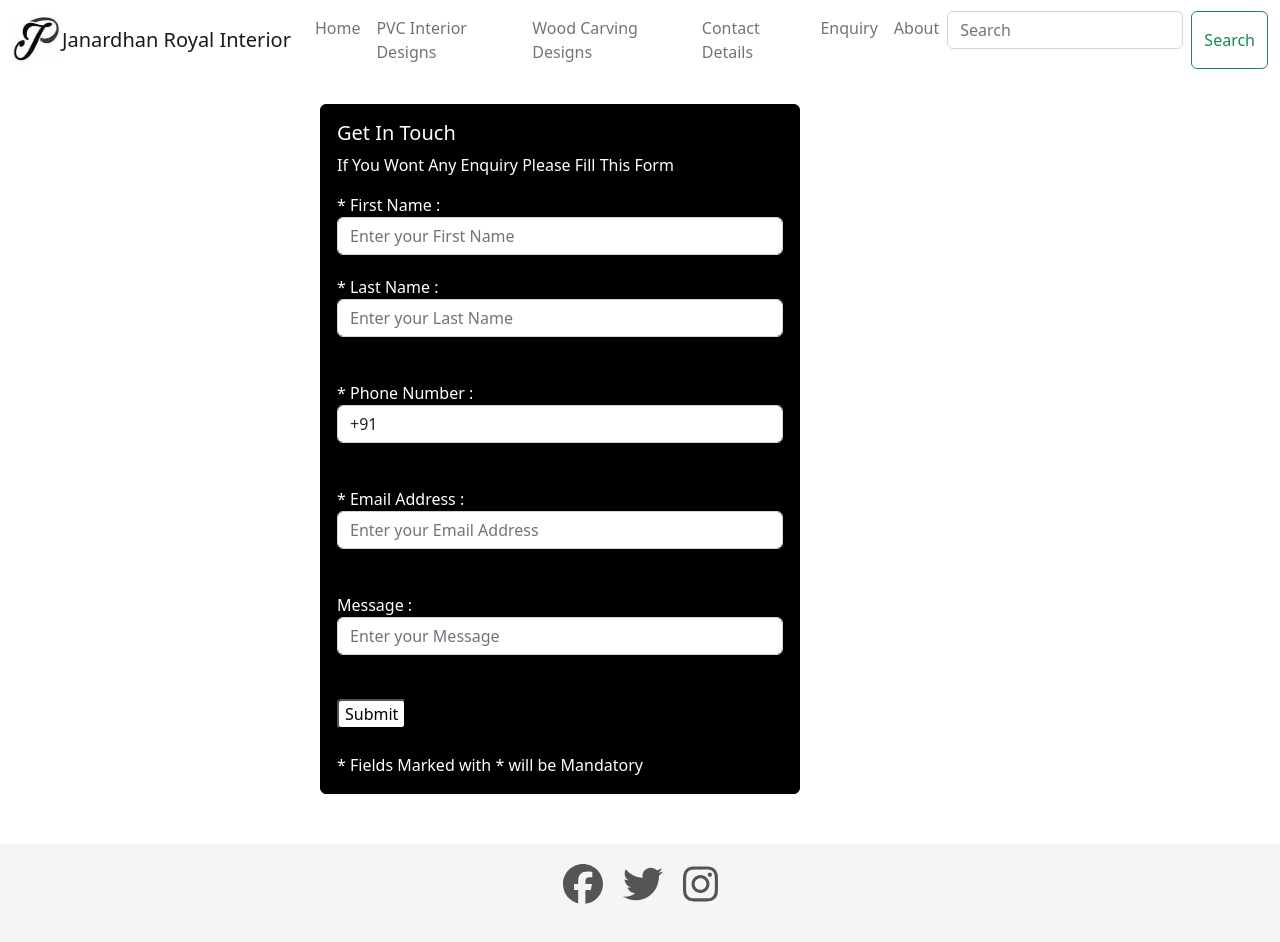
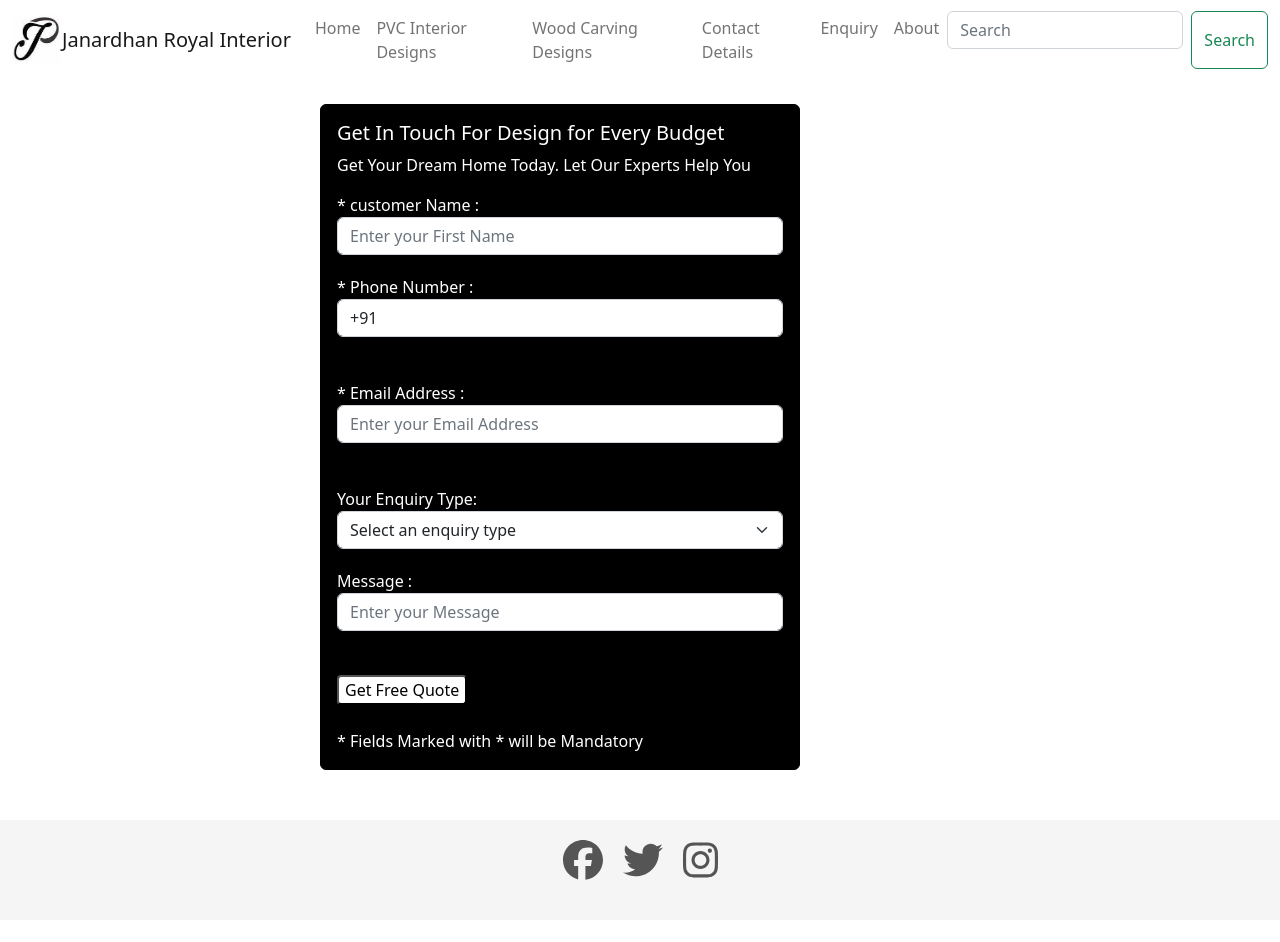
Before and after one commit to Kandunurujanardhan/janardhanRoyalInterior, a React (Create React App) app: page /Enquiry in a window 1280 px wide. After the commit the page ends 920 px from the top, so only its background shows below. Built offline with nearby package versions, Linux system fonts and the light colour scheme.

Commit message:
In enquiry component single select drop down updated

```diff
--- a/src/Components/Enquiry.js
+++ b/src/Components/Enquiry.js
@@ -1,16 +1,12 @@
 import React from "react";
 import { useFormik } from "formik";
-import { Card, Container, Row, Col } from "react-bootstrap";
+import { Card, Container, Row, Col, Form } from "react-bootstrap";
 
 const validate = (values) => {
   const errors = {};
 
   if (!values.firstName) {
     errors.firstName = "Required";
-  }
-
-  if (!values.lastName) {
-    errors.lastName = "Required";
   }
 
   if (!values.phonenumber) {
@@ -29,10 +25,11 @@ const validate = (values) => {
 const Enquiry = () => {
   const formik = useFormik({
     initialValues: {
-      firstName: "",
-      lastName: "",
+      customerName: "",
       phonenumber: "+91 ",
       email: "",
+      enquiryType: "",
+      message: "",
     },
     validate,
     onSubmit: (values) => {
@@ -45,47 +42,38 @@ const Enquiry = () => {
       <Row>
         <Container fluid>
           <Col md={{ span: 3, offset: 3 }}>
-            <Card style={{ width: "30rem" , backgroundColor:"black"}}>
+            <Card style={{ width: "30rem", backgroundColor: "black" }}>
               <Card.Body>
-                <Card.Title style={{ color: "white" }}>Get In Touch</Card.Title>
+                <Card.Title style={{ color: "white" }}>
+                  Get In Touch For Design for Every Budget
+                </Card.Title>
                 <Card.Text style={{ color: "white" }}>
-                  If You Wont Any Enquiry Please Fill This Form
+                  Get Your Dream Home Today. Let Our Experts Help You
                 </Card.Text>
                 <form onSubmit={formik.handleSubmit}>
-                  <div >
-                    <label htmlFor="firstName" style={{ color: "white" }}> * First Name :</label>
+                  <div>
+                    <label htmlFor="customerName" style={{ color: "white" }}>
+                      {" "}
+                      * customer Name :
+                    </label>
                     <input
-                      id="firstName"
-                      name="firstName"
+                      id="customerName"
+                      name="customerName"
                       type="text"
                       className="form-control"
                       placeholder="Enter your First Name"
                       onChange={formik.handleChange}
-                      value={formik.values.firstName}
+                      value={formik.values.customerName}
                     />
-                    {formik.errors.firstName ? (
-                      <div className="error">{formik.errors.firstName}</div>
+                    {formik.errors.customerName ? (
+                      <div className="error">{formik.errors.customerName}</div>
                     ) : null}
                   </div>
-
-                  <div >
-                    <label htmlFor="lastName" style={{ color: "white" }}>* Last Name :</label>
-                    <input
-                      id="lastName"
-                      name="lastName"
-                      type="text"
-                      className="form-control"
-                      placeholder="Enter your Last Name"
-                      onChange={formik.handleChange}
-                      value={formik.values.lastName}
-                    />
-                    {formik.errors.lastName ? (
-                      <div className="error" >{formik.errors.lastName}</div>
-                    ) : null}
-                  </div>
-                  <br />
                   <div>
-                    <lable htmlFor="phonenumber" style={{ color: "white" }}> * Phone Number :</lable>
+                    <lable htmlFor="phonenumber" style={{ color: "white" }}>
+                      {" "}
+                      * Phone Number :
+                    </lable>
                     <br />
                     <input
                       type="tel"
@@ -102,7 +90,10 @@ const Enquiry = () => {
                   </div>
                   <br />
                   <div>
-                    <label htmlFor="email" style={{ color: "white" }}> * Email Address :</label>
+                    <label htmlFor="email" style={{ color: "white" }}>
+                      {" "}
+                      * Email Address :
+                    </label>
                     <input
                       id="email"
                       name="email"
@@ -117,14 +108,41 @@ const Enquiry = () => {
                     ) : null}
                   </div>
                   <br />
+                  <div>
+                    <label htmlFor="enquiryType" style={{ color: "white" }}>
+                      Your Enquiry Type:
+                    </label>
+                    <Form.Select
+                      id="enquiryType"
+                      name="enquiryType"
+                      className="form-control"
+                      onChange={formik.handleChange}
+                      value={formik.values.enquiryType}
+                    >
+                      <option value="">Select an enquiry type</option>
+                      <option value="pvcinteriordesign">
+                        PVC Interior Designs
+                      </option>
+                      <option value="woodcarvingdesign">
+                        Wood Carving Design
+                      </option>
+                      <option value="pvcmaterialsales">
+                        PVC Material Sales
+                      </option>
+                      <option value="interiorservice">Interior Service</option>
+                      <option value="others">Others</option>
+                    </Form.Select>
+                  </div>
 
                   <div>
-                    <lable htmlFor="Message" style={{ color: "white" }}>Message : </lable>
+                    <lable htmlFor="Message" style={{ color: "white" }}>
+                      Message :{" "}
+                    </lable>
                     <br />
                     <input
-                      id="Message"
-                      name="Message"
-                      type="Message"
+                      id="message"
+                      name="message"
+                      type="message"
                       className="form-control"
                       placeholder="Enter your Message"
                       onChange={formik.handleChange}
@@ -132,10 +150,15 @@ const Enquiry = () => {
                     />
                   </div>
                   <br />
-                  <button type="submit" className="button">Submit</button>
+                  <button type="submit" className="button">
+                    Get Free Quote
+                  </button>
                 </form>
                 <br />
-                <div style={{ color: "white" }}> * Fields Marked with * will be Mandatory </div>
+                <div style={{ color: "white" }}>
+                  {" "}
+                  * Fields Marked with * will be Mandatory{" "}
+                </div>
               </Card.Body>
             </Card>
           </Col>
```
